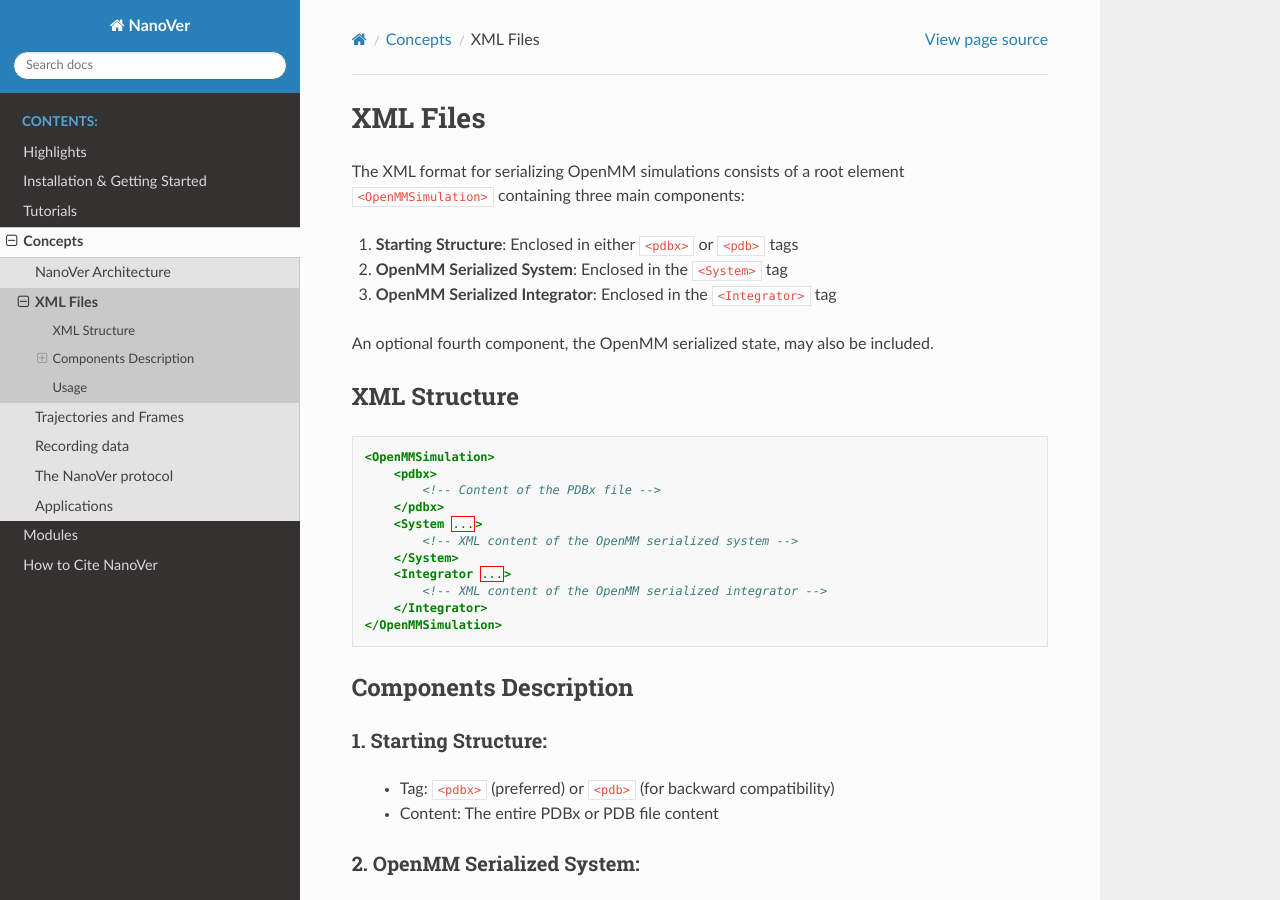
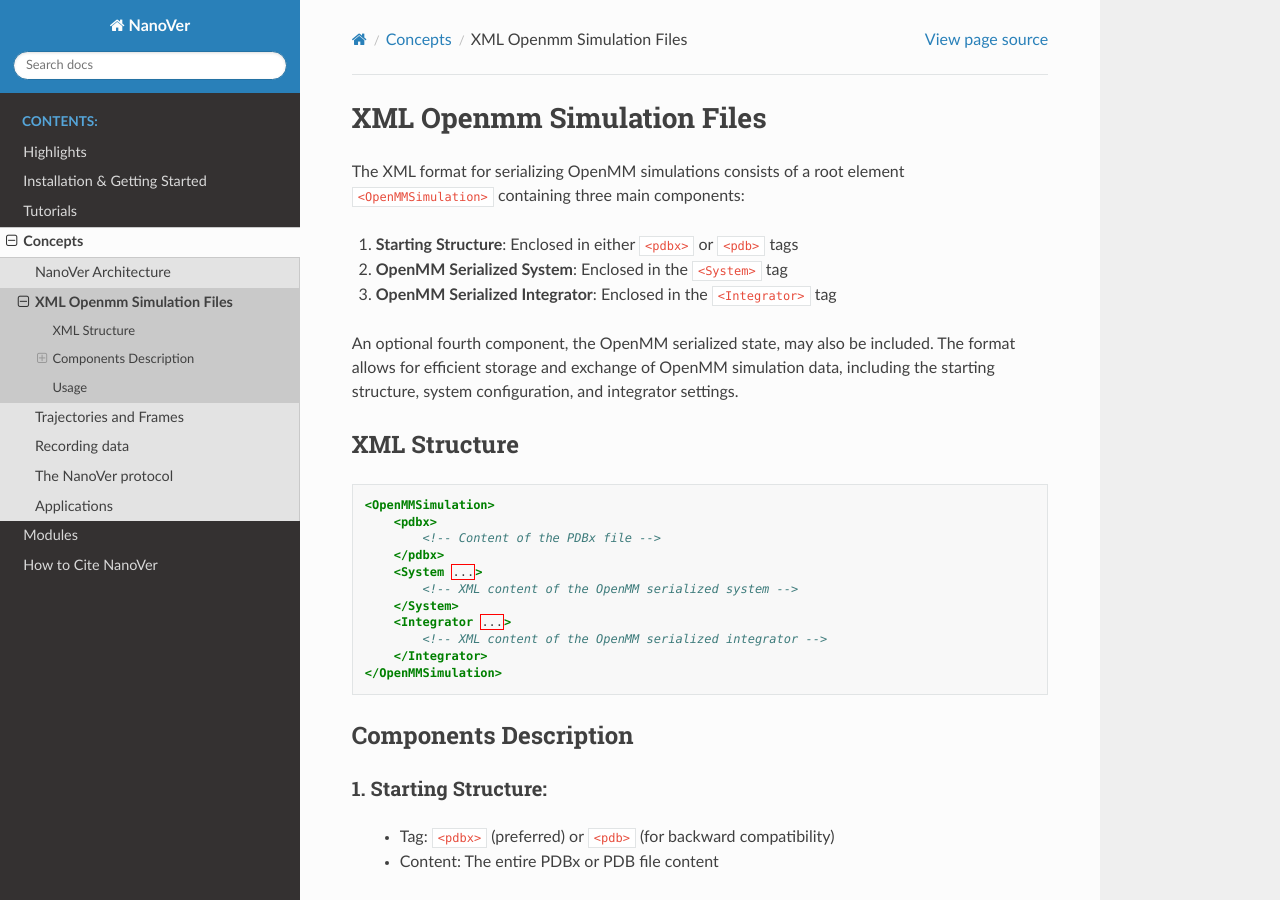
Before and after one commit to IRL2/nanover-docs, a Sphinx documentation site: the page built from source/concepts/xml-files.rst, in a window 1280 px wide and 900 px high. Built offline with Sphinx 7.4.7 and the Read the Docs theme 3.1.0, drawn with Linux system fonts in a browser that asks for light colours; pages that are not in the unit, such as notebooks, are missing from menus; the version number could not be read and is left out; some of the changed text lies outside the part shown.

Commit message:
updated title and usage

```diff
--- a/source/concepts/xml-files.rst
+++ b/source/concepts/xml-files.rst
@@ -1,4 +1,4 @@
-XML Files
+XML Openmm Simulation Files
 ==============================================
 
 The XML format for serializing OpenMM simulations consists of a root element ``<OpenMMSimulation>`` containing three main components:
@@ -8,6 +8,7 @@
 3. **OpenMM Serialized Integrator**: Enclosed in the ``<Integrator>`` tag
 
 An optional fourth component, the OpenMM serialized state, may also be included.
+The format allows for efficient storage and exchange of OpenMM simulation data, including the starting structure, system configuration, and integrator settings.
 
 XML Structure
 -------------
@@ -81,9 +82,7 @@
 Usage
 -----
 
-This XML format serves two primary purposes:
+The :mod:`nanover.openmm.serializer` module provides the following functions to convert to/from a serialized OpenMM simulation:
 
 1. **Serialization**: Converting an existing OpenMM simulation instance into an XML file
 2. **Deserialization**: Creating an OpenMM simulation instance from an XML file
-
-The format allows for efficient storage and exchange of OpenMM simulation data, including the starting structure, system configuration, and integrator settings.
```
